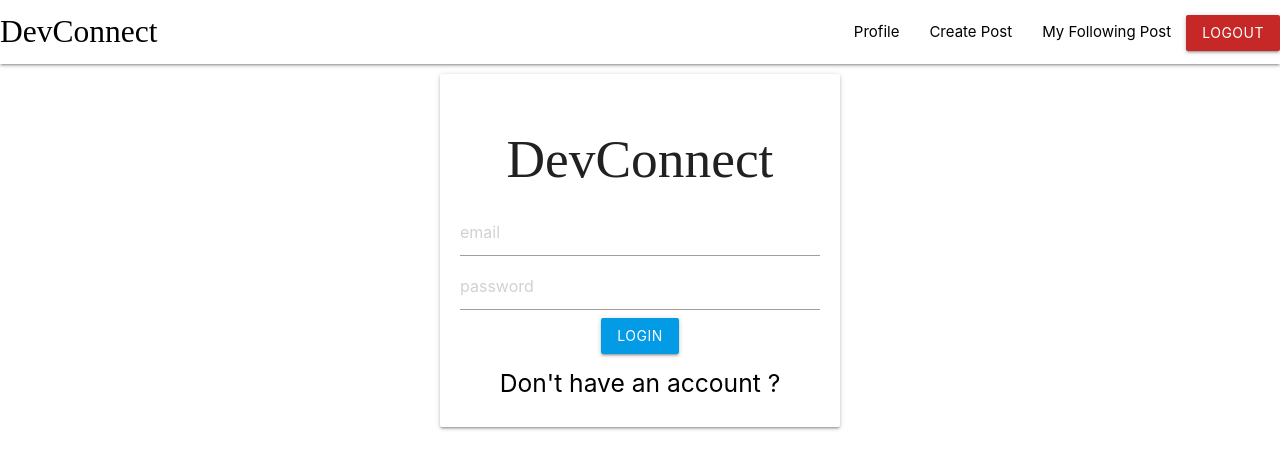
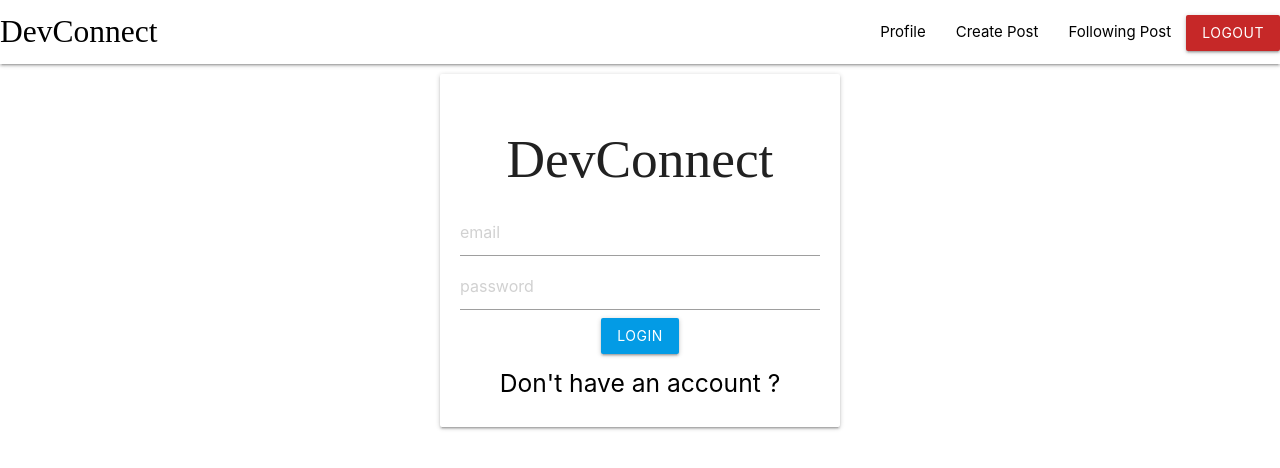
Before and after one commit to ashutosh1401/DevConnect, a React (Create React App) app in the folder client/: page /login in a window 1280 px wide. Shown: the top 468 px of the page. Built offline with nearby package versions, Linux system fonts and the light colour scheme; sample sign-in values are in the browser's storage; a web font is replaced by a local one.

Commit message:
update: Navbar for following posts

```diff
--- a/client/src/App.js
+++ b/client/src/App.js
@@ -46,7 +46,7 @@ const Routing = () => {
       <Route path="/profile/:userid">
         <UserProfile />
       </Route>
-      <Route path="/myfollowingpost">
+      <Route path="/myfollowing">
         <SubscribedUser />
       </Route>
     </Switch>
--- a/client/src/components/Navbar.js
+++ b/client/src/components/Navbar.js
@@ -15,7 +15,7 @@ const NavBar = () => {
           <Link to="/create">Create Post</Link>
         </li>,
         <li>
-          <Link to="/myfollowingpost">My Following Post</Link>
+          <Link to="/myfollowing">Following Post</Link>
         </li>,
         <li>
           <button
--- a/client/src/components/screens/Profile.js
+++ b/client/src/components/screens/Profile.js
@@ -16,7 +16,7 @@ const Profile = () => {
   }, [])
   console.log(mypics);
   return (
-    <div style={{ maxWidth: "550px", margin: "0px" }}>
+    <div style={{ maxWidth: "550px", margin: "0px auto" }}>
       <div
         style={{
           display: "flex",
```
